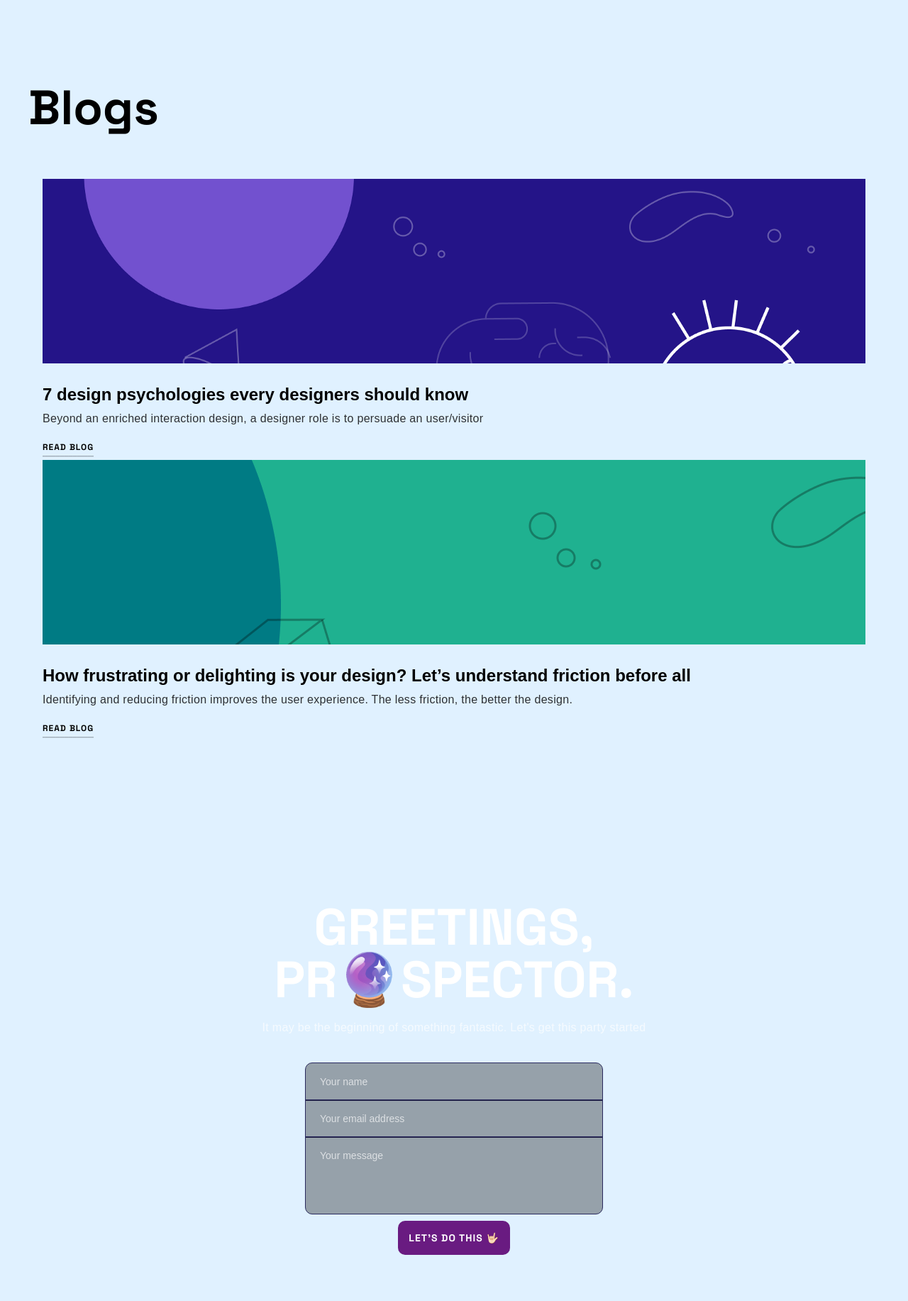
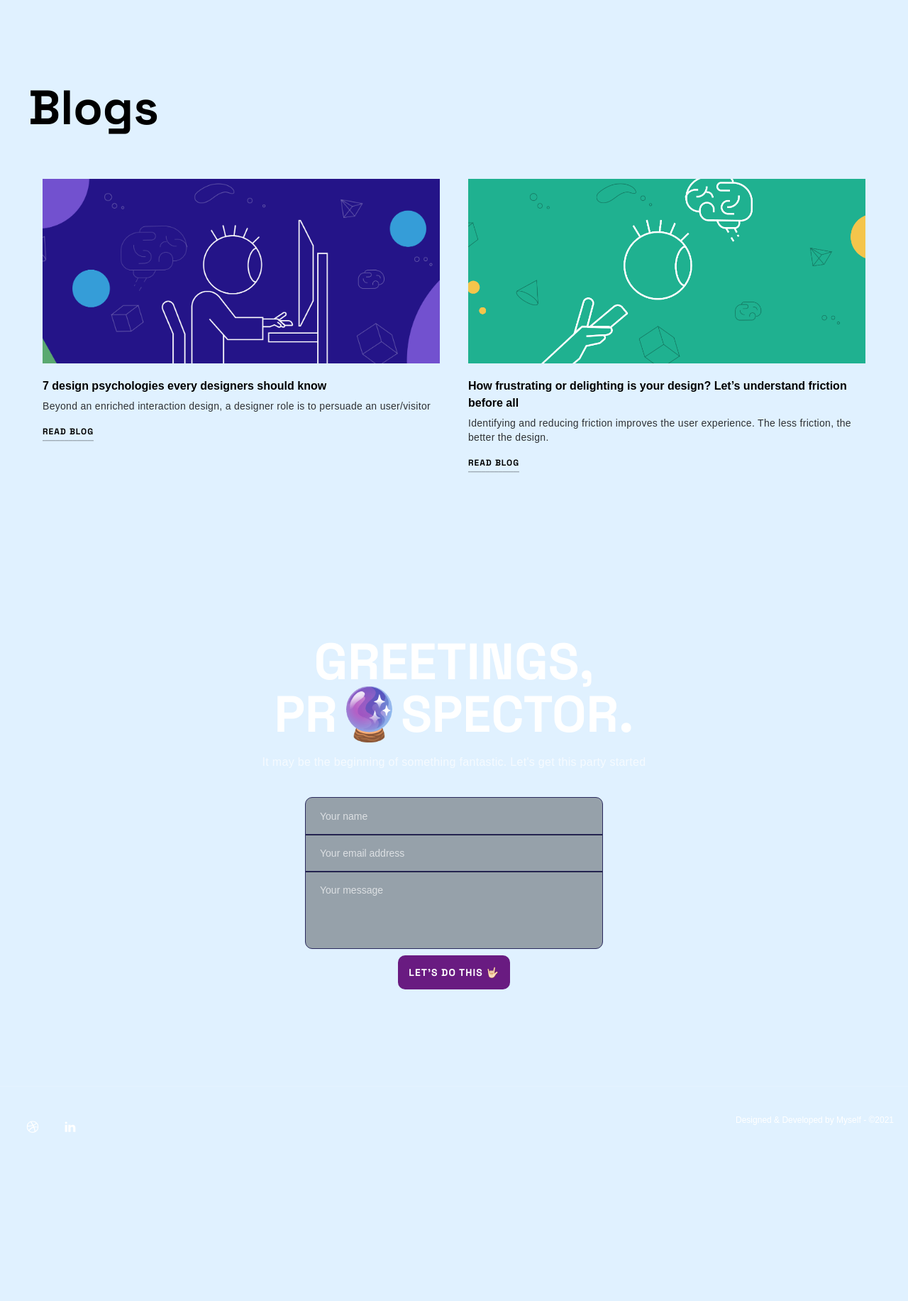
Before and after one commit to KrishnaAnandh/Kribbler.design, a PHP site: page /blogs.html in a window 1280 px wide. Shown: the part 76-1909 px from the top of the page at 71% size. After the commit the page ends 1672 px from the top, so only its background shows below. Run offline with PHP 8.4, Linux system fonts and the light colour scheme; some libraries are stand-ins or nearby versions.

Commit message:
blogs page fixes

```diff
--- a/css/style.css
+++ b/css/style.css
@@ -3044,6 +3044,70 @@ a:hover::after{
   padding: 0 20px;
 }
 
+.page-blogs .blogs-list {
+  display: -ms-grid;
+  display: grid;
+  grid-gap: 40px;
+  -ms-grid-columns: 1fr 1fr;
+      grid-template-columns: 1fr 1fr;
+}
+
+@media screen and (max-width: 480px) {
+  .page-blogs .blogs-list {
+    -ms-grid-columns: 100%;
+        grid-template-columns: 100%;
+        grid-template-areas: 'featured' 'blog1' 'blog2' 'blog3';
+  }
+}
+
+.page-blogs .blogs-list .blog .blog-image {
+  overflow: hidden;
+  background-color: #382fc5;
+}
+
+.page-blogs .blogs-list .blog .blog-image img {
+  position: absolute;
+  height: 100%;
+  left: 50%;
+  -webkit-transform: translateX(-50%);
+          transform: translateX(-50%);
+}
+
+.page-blogs .blogs-list .blog .blog-desc .blog-title {
+  font-size: 16px;
+  font-size: 16px;
+  line-height: 24px;
+  margin: 20px 0 6px;
+}
+
+@media screen and (max-width: 480px) {
+  .page-blogs .blogs-list .blog .blog-desc .blog-title {
+    font-size: 14px;
+    line-height: 20px;
+    font-weight: 400;
+  }
+}
+
+.page-blogs .blogs-list .blog .blog-desc .blog-cont {
+  font-size: 14px;
+  margin: 6px 0;
+  font-weight: 300;
+}
+
+@media screen and (max-width: 768px) {
+  .page-blogs .blogs-list .blog .blog-desc .blog-cont {
+    display: none;
+  }
+}
+
+.page-blogs .blogs-list .blog-3 {
+  grid-area: blog2;
+}
+
+.page-blogs .blogs-list .blog-4 {
+  grid-area: blog3;
+}
+
 .page-about .cover {
   padding: 40px;
 }
--- a/css/style.scss
+++ b/css/style.scss
@@ -2523,6 +2523,59 @@ a:hover::after{
         max-width: 100%;
         padding: 0 20px;
     }
+    .blogs-list{
+        display: grid;
+        grid-gap: 40px;
+        grid-template-columns: 1fr 1fr;
+
+        @media screen and (max-width:480px){
+            grid-template-columns: 100%;
+            grid-template-areas:
+                'featured' 'blog1' 'blog2' 'blog3';
+        }
+        .blog{
+            .blog-image{
+                overflow: hidden;
+                background-color: #382fc5;
+                img{
+                    position: absolute;
+                    height: 100%;
+                    left: 50%;
+                    transform: translateX(-50%);
+                }
+            }
+            .blog-desc{
+                .blog-title{
+                    font-size: 16px;
+                    font-size: 16px;
+                    line-height: 24px;
+                    margin: 20px 0 6px;
+                    @media screen and (max-width:480px){
+                        font-size: 14px;
+                        line-height: 20px;
+                        font-weight: 400;
+                    }
+                }
+                .blog-cont{
+                    font-size: 14px;
+                    margin: 6px 0;
+                    font-weight: 300;
+                    @media screen and (max-width:768px){
+                        display: none;
+                    }
+                }
+
+            }
+        }
+
+        .blog-3{
+            grid-area: blog2;
+        }
+        .blog-4{
+            grid-area: blog3;
+        }
+
+    }
 }
 
 .page-about{
```
Also changed, not shown: 1 other file.
